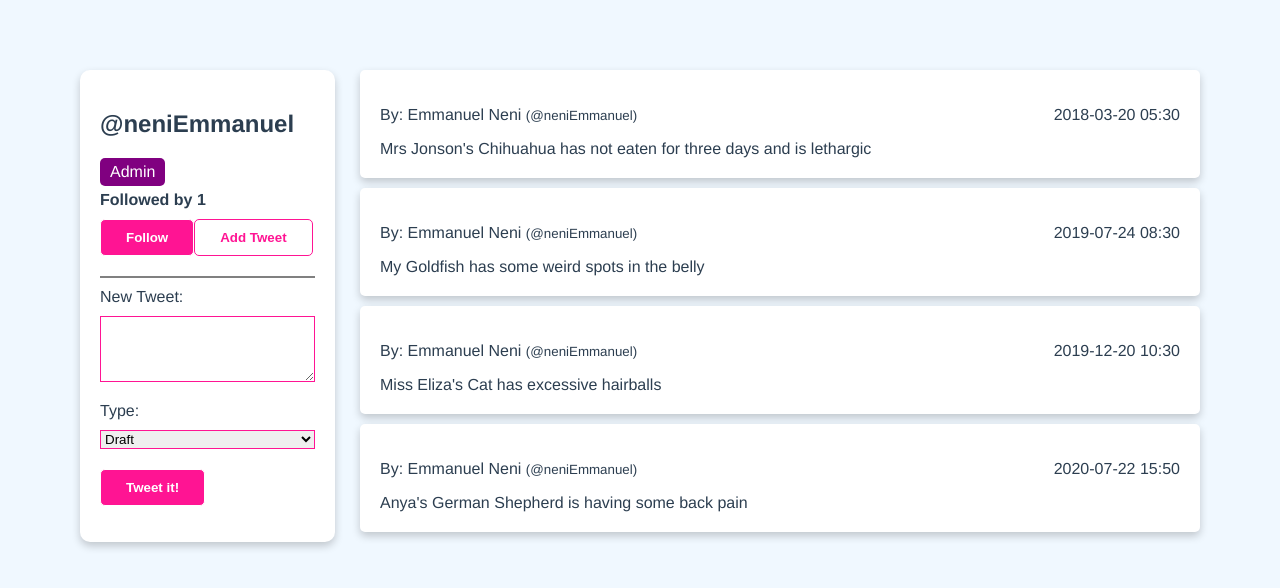
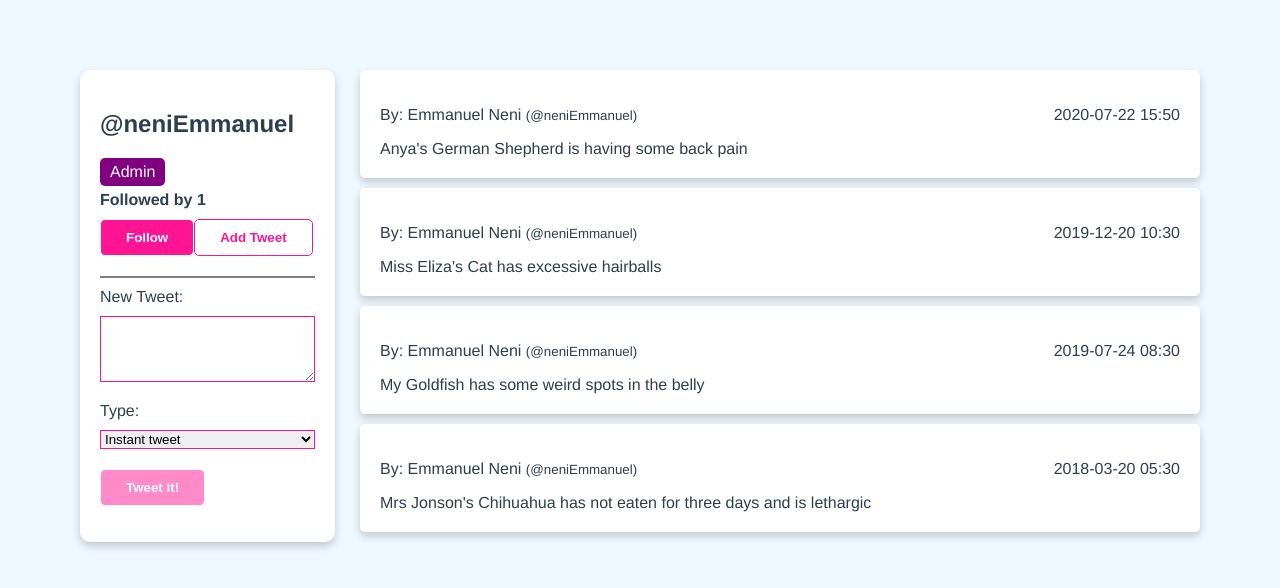
Before and after one commit to NeniEmSu/Vue-3-Twitter-clone-tweeter-, a Vue app: page / in a window 1280 px wide. Both pictures are taken after a click on the button "Add Tweet". Shown: the top 588 px of the page. Built offline with nearby package versions, Linux system fonts and the light colour scheme.

Commit message:
conditionaly adding tweet

```diff
--- a/src/components/UserProfile.vue
+++ b/src/components/UserProfile.vue
@@ -24,13 +24,12 @@
             name="new-tweet"
             id="new-tweet"
             rows="4"
-          @keyup.enter="addTweet"
             v-model="newTweet.content"
           ></textarea>
         </div>
         <div class="user-profile__form-item">
           <label for="tweet-type">Type:</label>
-        <select name="tweet-type" id="tweet-type">
+          <select v-model="selectedType" name="tweet-type" id="tweet-type">
             <option
               v-for="tweetType in tweetTypes"
               :key="tweetType"
@@ -41,8 +40,9 @@
           </select>
         </div>
 
-
-        <button type="submit">Tweet it!</button>
+        <button type="submit" :disabled="newTweet.content === ''">
+          Tweet it!
+        </button>
       </form>
     </div>
 
@@ -82,21 +82,21 @@ export default {
       },
       tweets: [
         {
-          content:
-            "Mrs Jonson's Chihuahua has not eaten for three days and is lethargic",
-          date: "2018-03-20 05:30",
+          content: "Anya's German Shepherd is having some back pain",
+          date: "2020-07-22 15:50",
+        },
+        {
+          content: "Miss Eliza's Cat has excessive hairballs",
+          date: "2019-12-20 10:30",
         },
         {
           content: "My Goldfish has some weird spots in the belly",
           date: "2019-07-24 08:30",
         },
         {
-          content: "Miss Eliza's Cat has excessive hairballs",
-          date: "2019-12-20 10:30",
-        },
-        {
-          content: "Anya's German Shepherd is having some back pain",
-          date: "2020-07-22 15:50",
+          content:
+            "Mrs Jonson's Chihuahua has not eaten for three days and is lethargic",
+          date: "2018-03-20 05:30",
         },
       ],
       showing: false,
@@ -104,6 +104,7 @@ export default {
         content: "",
       },
       tweetTypes: ["Draft", "Instant tweet"],
+      selectedType: "Instant tweet",
     });
 
     const fullName = computed(
@@ -131,10 +132,16 @@ export default {
     }
 
     function addTweet() {
+      if (
+        state.newTweet.content.trim() !== "" &&
+        state.selectedType !== "Draft"
+      ) {
         state.newTweet.id = state.tweetIndex;
+        state.newTweet.date = new Date().toLocaleDateString();
         state.tweetIndex++;
-      state.tweets.push(state.newTweet);
+        state.tweets.unshift(state.newTweet);
         state.newTweet = { content: "" };
+      }
     }
 
     watch(
@@ -214,6 +221,14 @@ button {
   transition: 300ms ease-in-out all;
 }
 
+button:disabled,
+button:disabled:hover {
+  cursor: not-allowed;
+  border: 1px solid white;
+  background-color: rgba(255, 20, 147, 0.5);
+  color: white;
+}
+
 button:hover,
 button:focus {
   border: 1px solid deeppink;
```
Lines whose indentation alone changed are shown as unchanged.
